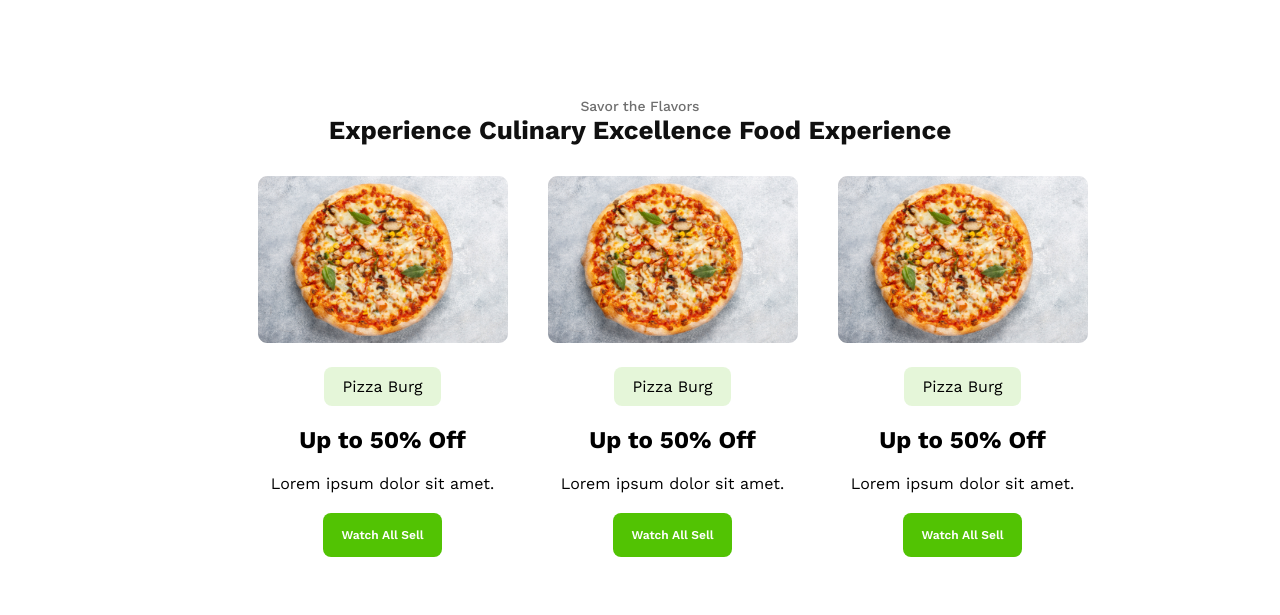
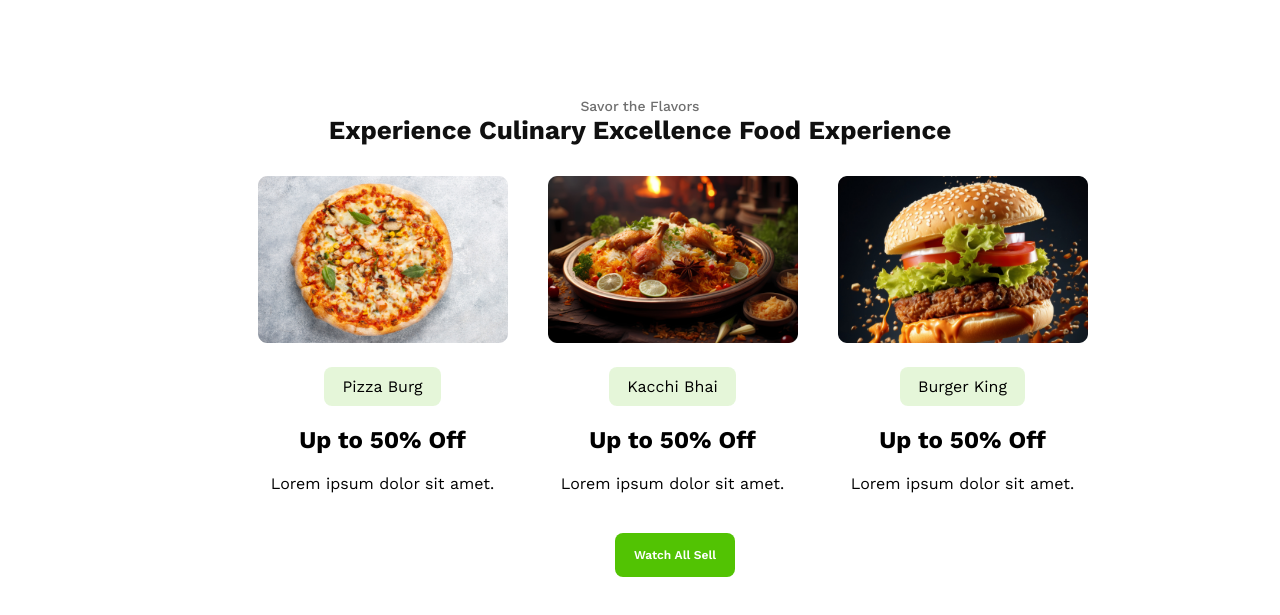
Before and after one commit to Atef-Abrar-Bhuyian/CityFlavor, a plain HTML site: page index.html in a window 1280 px wide. Shown: the part 535-1150 px from the top of the page. Drawn offline with nearby package versions, Linux system fonts and the light colour scheme.

Commit message:
second section button resize

```diff
--- a/index.html
+++ b/index.html
@@ -46,31 +46,33 @@
                         </div>
                         <h1>Up to 50% Off</h1>
                         <p>Lorem ipsum dolor sit amet.</p>
-                        <button class="btn">Watch All Sell</button>
                     </div>
+
                     <div class="card">
                         <div class="img-box">
-                            <img src="assets/pizza.png" alt="">
+                            <img src="assets/biriyani.png" alt="">
                         </div>
                         <div class="shop">
-                            <span>Pizza Burg</span>
+                            <span>Kacchi Bhai</span>
                         </div>
                         <h1>Up to 50% Off</h1>
                         <p>Lorem ipsum dolor sit amet.</p>
-                        <button class="btn">Watch All Sell</button>
                     </div>
+
                     <div class="card">
                         <div class="img-box">
-                            <img src="assets/pizza.png" alt="">
+                            <img src="assets/burger.png" alt="">
                         </div>
                         <div class="shop">
-                            <span>Pizza Burg</span>
+                            <span>Burger King</span>
                         </div>
                         <h1>Up to 50% Off</h1>
                         <p>Lorem ipsum dolor sit amet.</p>
-                        <button class="btn">Watch All Sell</button>
                     </div>
                 </div>
+            </div>
+            <div class="center">
+                <button class="btn">Watch All Sell</button>
             </div>
         </section>
 
--- a/styles/styles.css
+++ b/styles/styles.css
@@ -89,6 +89,10 @@ opacity: 0.7;
 margin-bottom: 18px;
 }
 
+.container{
+    align-items: center;
+    justify-content: center;
+}
 #card-box{
     width: 765px;
     margin: 100px auto;
@@ -145,3 +149,12 @@ opacity: 0.6;
     border-radius: 8px;
 background: rgba(82, 195, 3, 0.15);
 }
+
+#card-box .center{
+    width: 50px;
+    margin: 40px auto;
+    /* border: 1px solid red; */
+}
+#card-box .btn{
+    width: 120px;
+}
```
